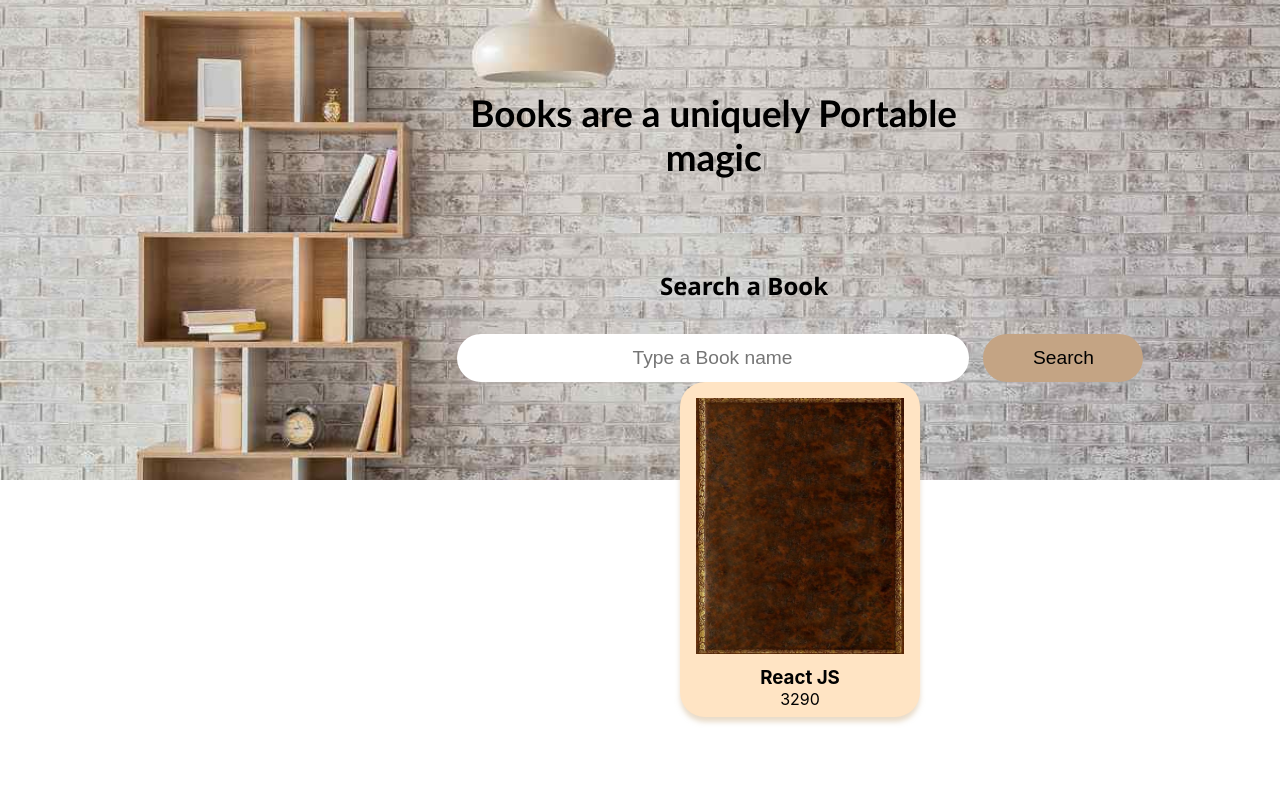
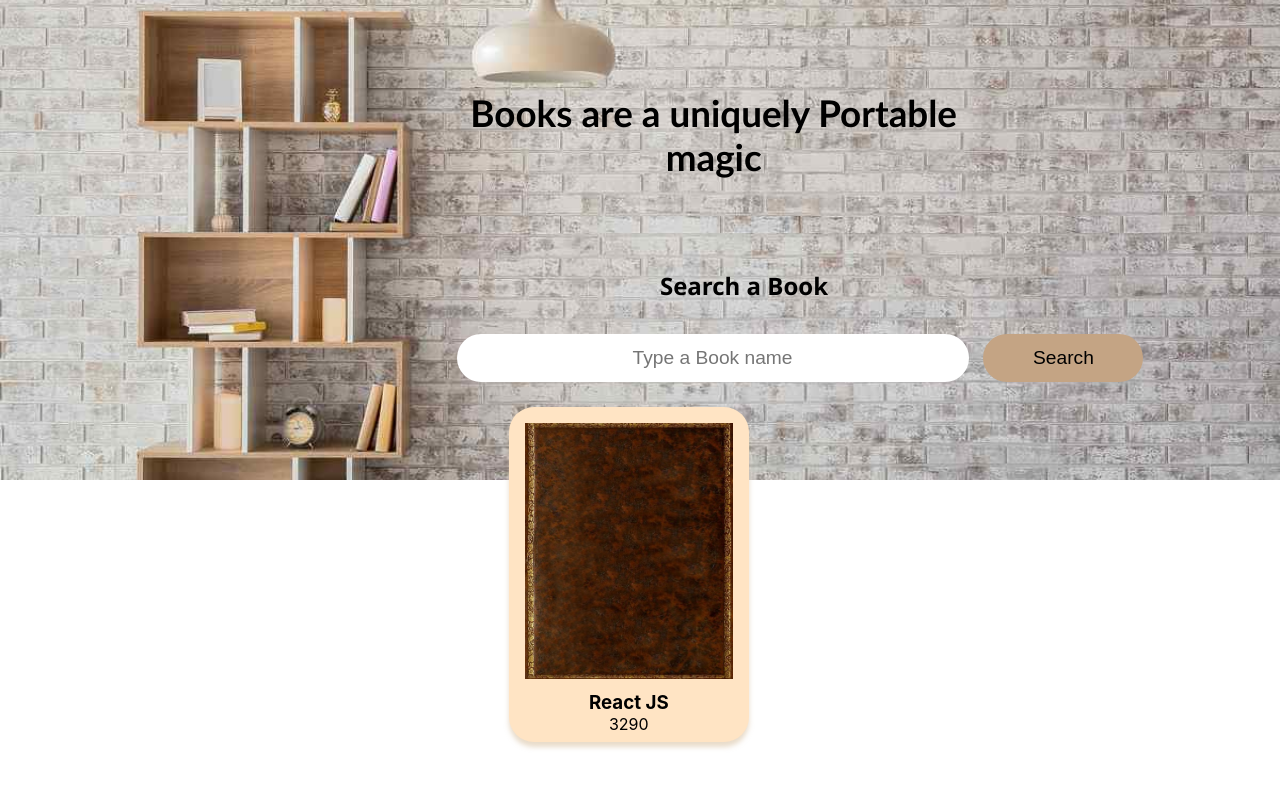
Before and after one commit to sgujuluva/books-app, a React (Create React App) app: page / in a window 1280 px wide. Shown: the top 788 px of the page. Built offline with nearby package versions, Linux system fonts and the light colour scheme.

Commit message:
card styled

```diff
--- a/src/App.css
+++ b/src/App.css
@@ -60,6 +60,16 @@ form button {
   width: 10rem;
 }
 
+.container{
+  width:65%;
+  margin : 0 auto;
+  margin-top: 25px;
+  display:grid;
+  grid-template-columns: repeat(4,minmax(200px,0.5fr));
+  grid-gap: 20px;
+  box-sizing: border-box;
+}
+
 /* //responsive for mobile */
 @media only screen and (max-width: 450px) {
   /* header */
```
